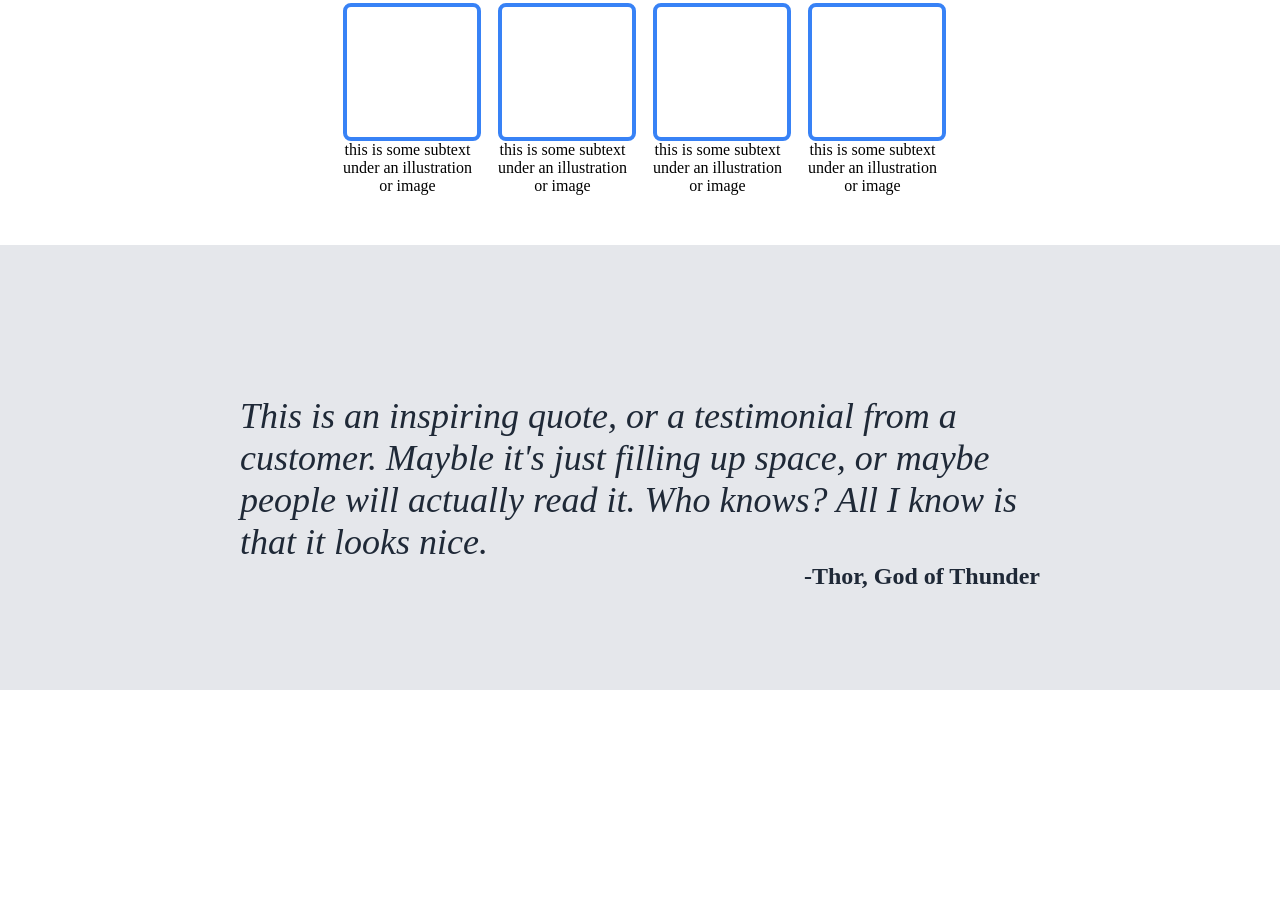
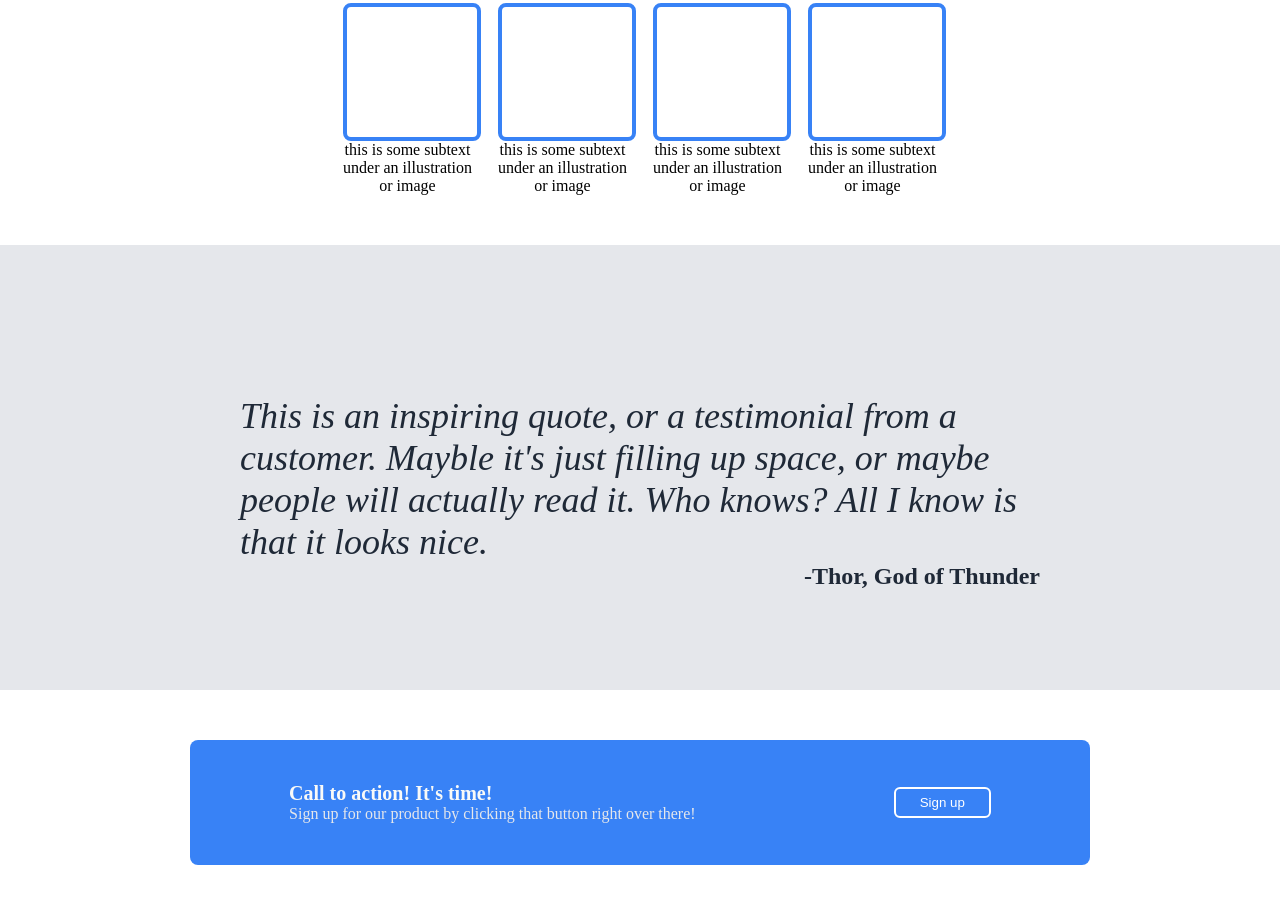
Before and after one commit to razcona/landing-page, a plain HTML site: page index.html in a window 1280 px wide. Shown: the part 615-1530 px from the top of the page. Before the commit the page ends 1305 px from the top, so only its background shows below. Drawn offline with Linux system fonts and the light colour scheme.

Commit message:
Updated webpage with the completed call to action section

```diff
--- a/index.html
+++ b/index.html
@@ -56,5 +56,15 @@
             </div>
         </div>
 
+        <div class="action-container">
+        <div class="call-to-action">
+            <div class="action-text">
+                <div class="action-text-main">Call to action! It's time!</div>
+                <div class="signup-text">Sign up for our product by clicking that button right over there!</div>
+            </div>
+            <div><button class="white">Sign up</button></div>
+        </div>
+        </div>
+
     </body>
 </html>
--- a/styles.css
+++ b/styles.css
@@ -29,12 +29,7 @@ body {
     color: #E5E7EB;
 }
 
-.header-left {
-    display: flex;
-    flex-direction: column;
-}
-
-.header-right {
+.header-left, .header-right {
     display: flex;
     flex-direction: column;
 }
@@ -68,8 +63,8 @@ button {
     text-decoration: none;
     border-radius: 6px;
     padding: 6px;
-    padding-left: 20px;
-    padding-right: 20px;
+    padding-left: 24px;
+    padding-right: 24px;
     align-self: start;
 }
 
@@ -142,3 +137,35 @@ a {
     color: #1F2937;
     font-weight: 600;
 }
+
+.action-container {
+    display: flex;
+    align-items: center;
+    justify-content: center;
+}
+
+.call-to-action {
+    background-color: #3882F6;
+    width: 900px;
+    height: 125px;
+    margin: 50px;
+    border-radius: 8px;
+    display: flex;
+    align-items: center;
+    justify-content: space-around;
+}
+
+.action-text-main {
+    font-size: 20px;
+    font-weight: 600;
+    color: #F9FAF8;
+}
+
+.signup-text {
+    font-size: 16px;
+    color: #E5E7EB;
+}
+
+button.white {
+    border: 2px solid white;
+}
```
